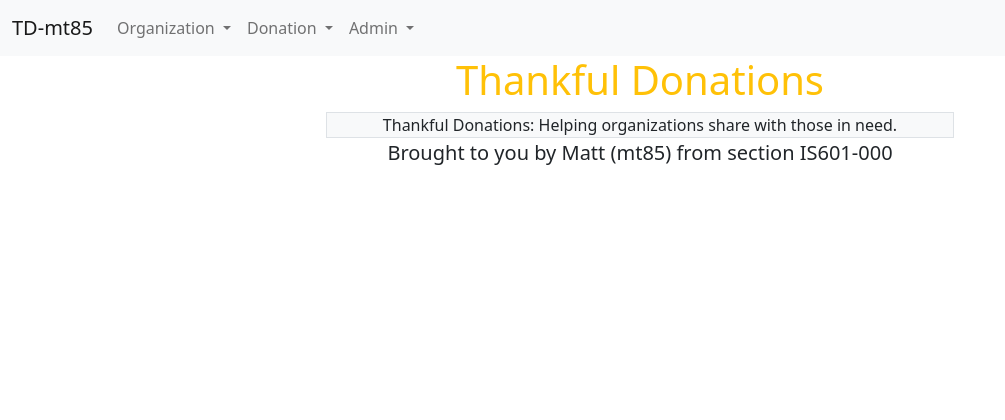
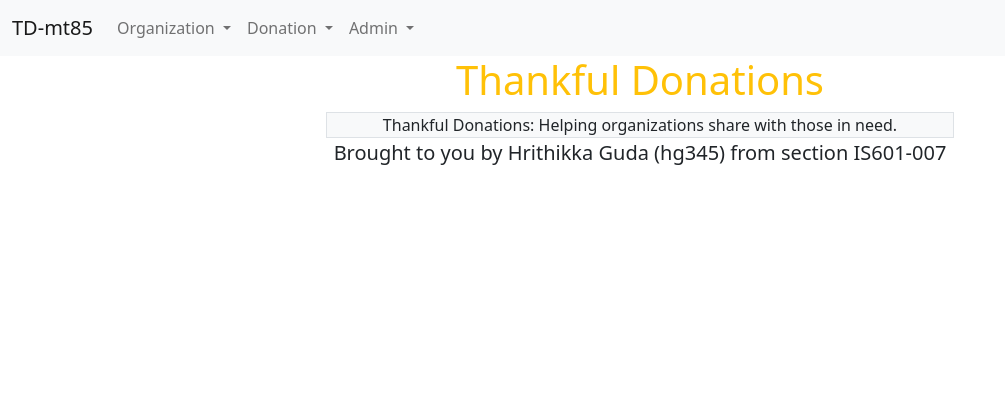
Before and after one commit to hrithikka/hg345-IS601-007, a Flask app: page / in a window 1280 px wide. Shown: the top 420 px of the page, without its empty margins (0-1005 px from the left). Run offline with Flask 3, Linux system fonts and the light colour scheme.

Commit message:
updated index.html file

```diff
--- a/MP3/templates/index.html
+++ b/MP3/templates/index.html
@@ -6,9 +6,9 @@
     <div class="w-50 mx-auto bg-light text-center caption border">
         Thankful Donations: Helping organizations share with those in need.
     </div>
-    <div class="lead text-center btyb">Brought to you by Matt (mt85) from
+    <div class="lead text-center btyb">Brought to you by Hrithikka Guda (hg345) from
         section
-        IS601-000
+        IS601-007
         {# TODO replace my name with your first name #}
         {# TODO replace my ucid with your ucid #}
         {# TODO replace 000 with your section (i.e., 005, 007, etc) #}
```
